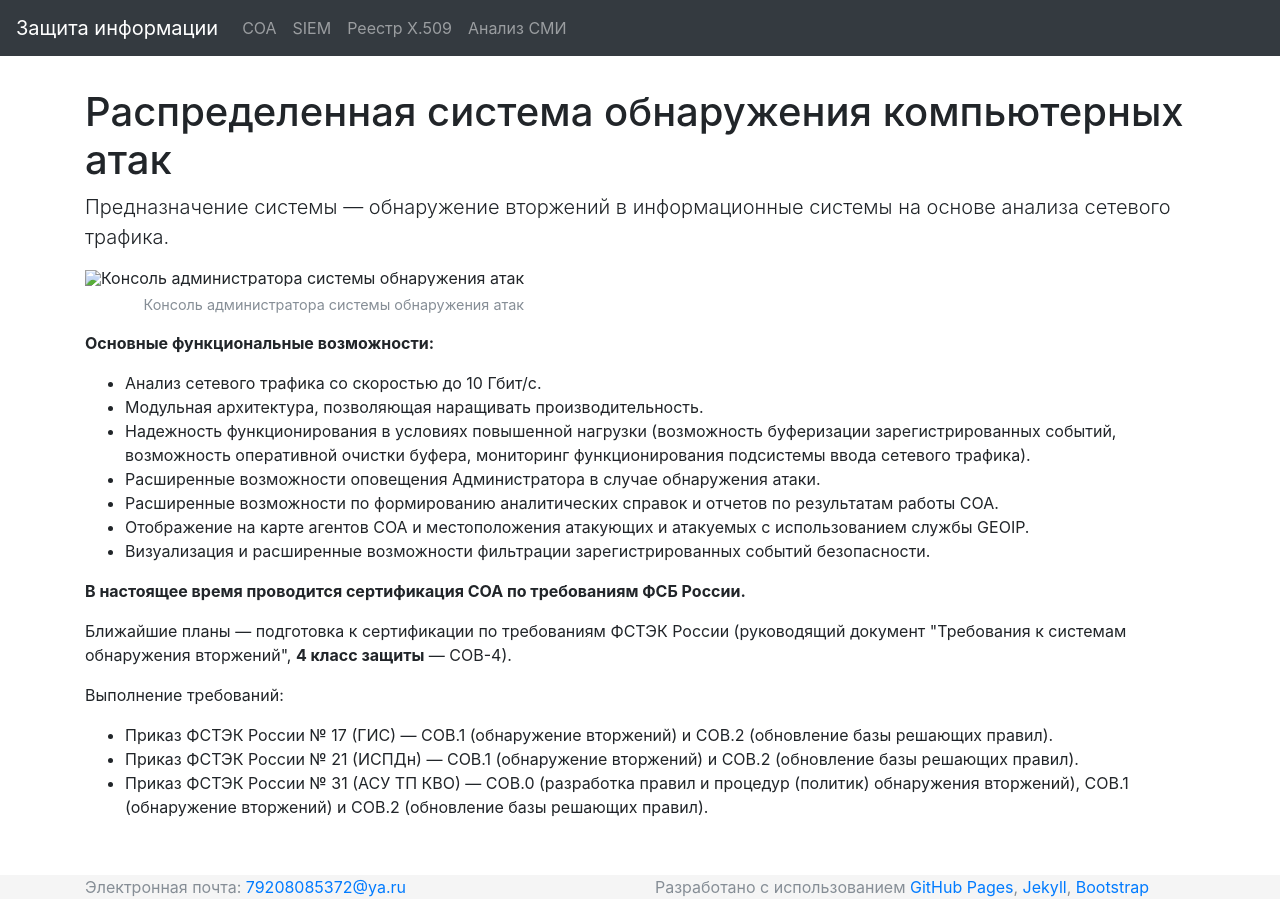
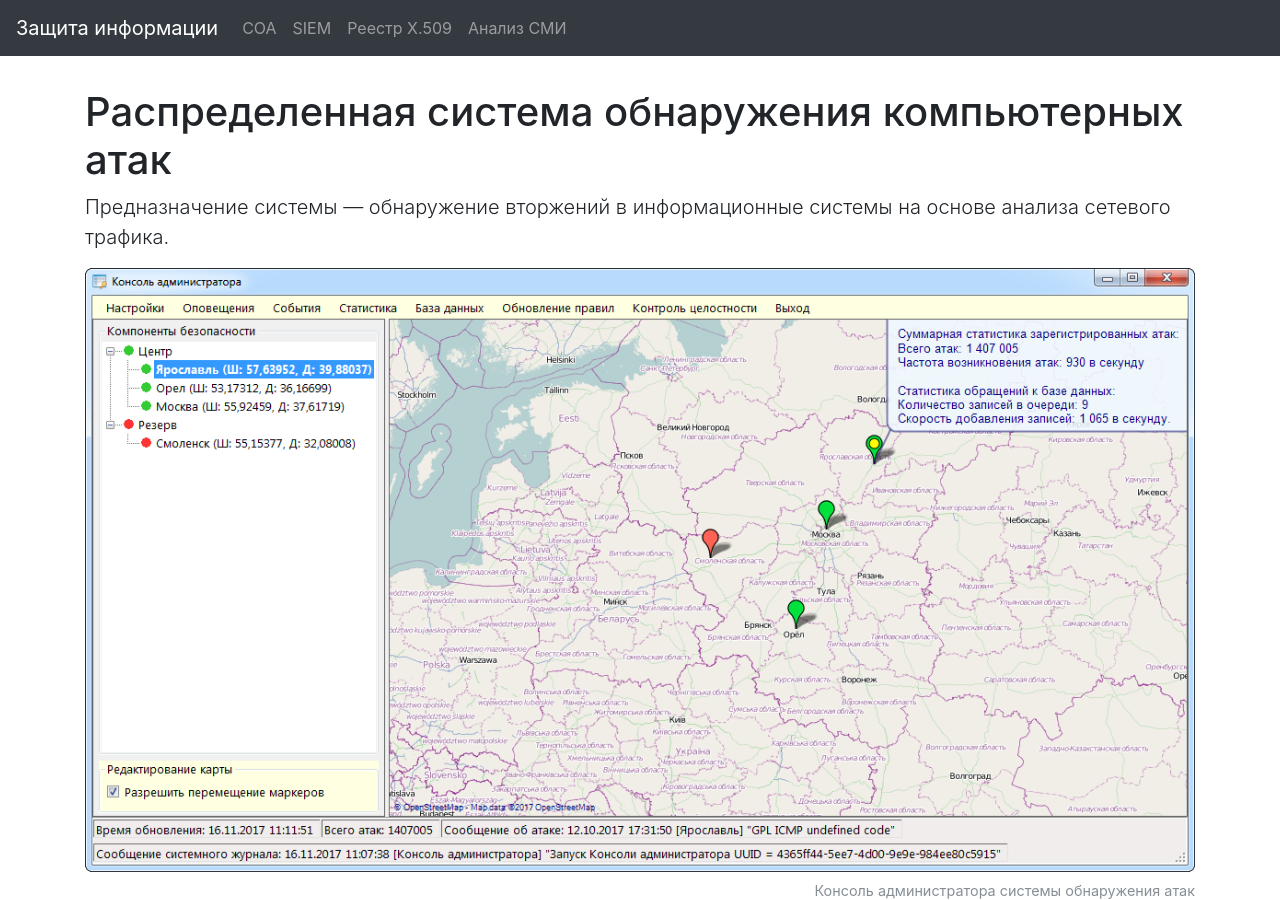
Before and after one commit to fisher85/fisher85.github.io, a Jekyll site: the page built from soa.html, in a window 1280 px wide and 900 px high. Built offline with Jekyll 4.4.1, drawn with Linux system fonts in a browser that asks for light colours; nearby versions of some CDN libraries.

Commit message:
NavBar + Footer edit 2

```diff
--- a/_layouts/default.html
+++ b/_layouts/default.html
@@ -57,14 +57,15 @@
       <p>&nbsp;</p>
     </main>
 
+    <hr>
     <footer class="footer">
       <div class="container">
         <div class="row">
           <div class="col-sm">
-            <span class="text-muted">Электронная почта: <a href="mailto:79208085372@ya.ru">79208085372@ya.ru</a></span>
+            <p class="text-muted">Электронная почта: <a href="mailto:79208085372@ya.ru">79208085372@ya.ru</a></p>
           </div>
           <div class="col-sm">
-            <span class="text-muted text-right">Разработано с использованием <a href="https://pages.github.com/" target="_blank">GitHub&nbsp;Pages</a>, <a href="https://jekyllrb.com/" target="_blank">Jekyll</a>, <a href="http://getbootstrap.com/" target="_blank">Bootstrap</a></span>
+            <p class="text-muted text-right">Разработано с использованием <a href="https://pages.github.com/" target="_blank">GitHub&nbsp;Pages</a>, <a href="https://jekyllrb.com/" target="_blank">Jekyll</a>, <a href="http://getbootstrap.com/" target="_blank">Bootstrap</a></p>
           </div>
         </div>
       </div>
--- a/soa.html
+++ b/soa.html
@@ -7,7 +7,7 @@ title: Система обнаружения атак
       <p class="lead">Предназначение системы &mdash; обнаружение вторжений в информационные системы на основе анализа сетевого трафика.</p>
 
       <figure class="figure">
-        <img src="images/soa/sshot-3.png" class="figure-img img-fluid" alt="Консоль администратора системы обнаружения атак">
+        <img src="media/soa/sshot-3.png" class="figure-img img-fluid" alt="Консоль администратора системы обнаружения атак">
         <figcaption class="figure-caption text-right">Консоль администратора системы обнаружения атак</figcaption>
       </figure>
 
```
